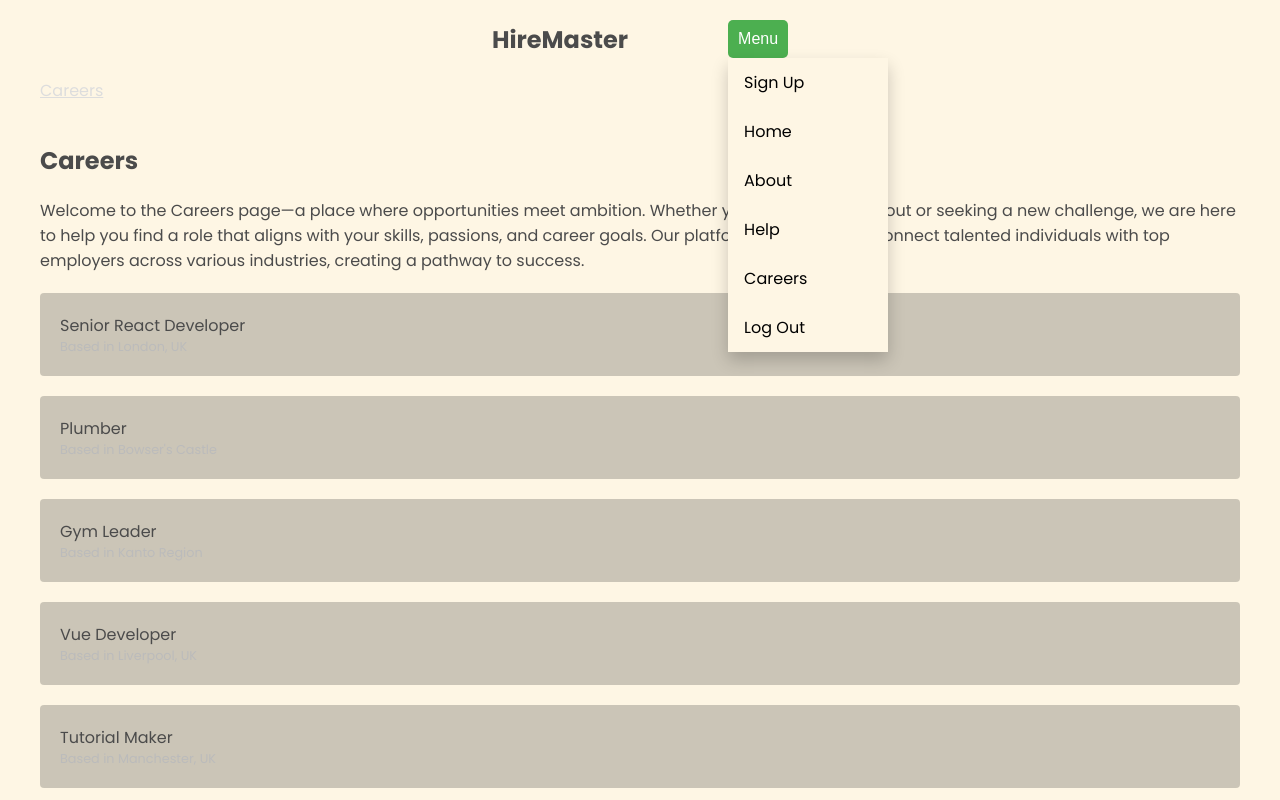
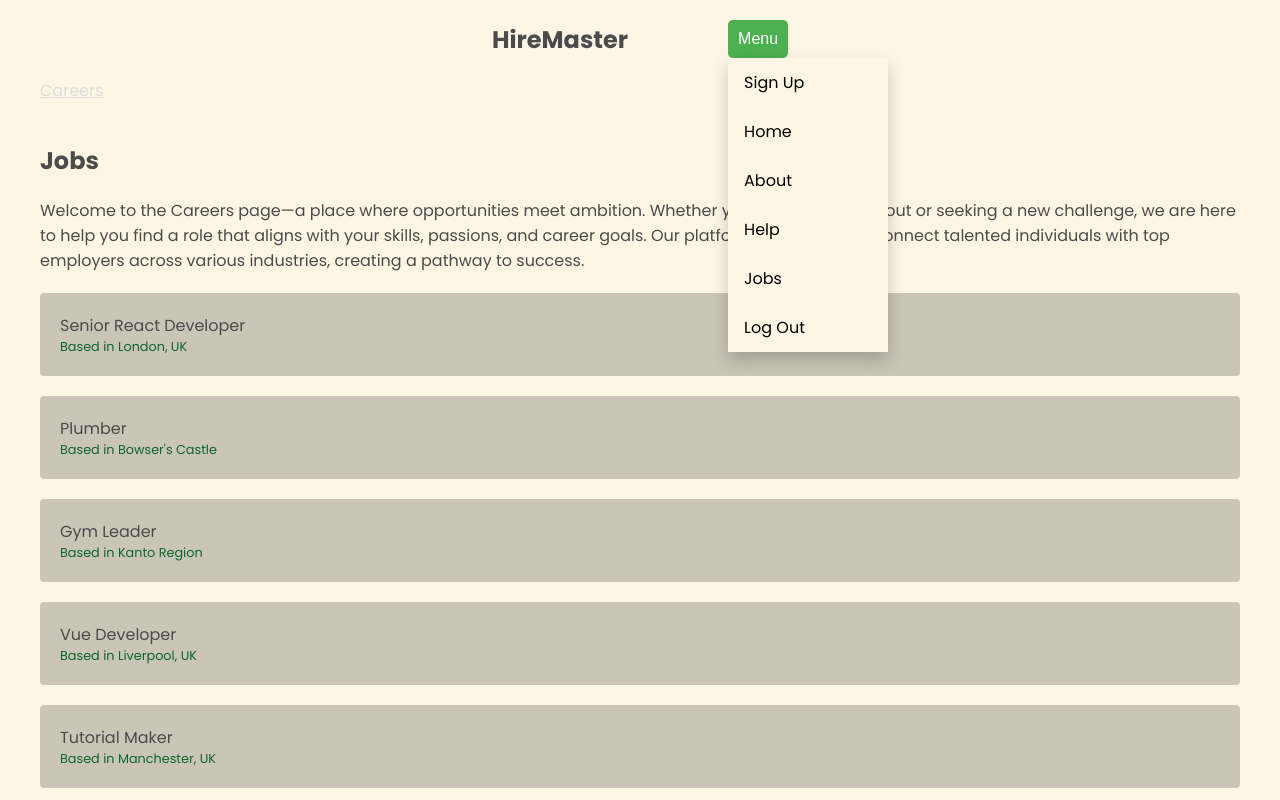
Before and after one commit to EbenAdex/HireMaster, a React (Create React App) app: page /Careers in a window 1280 px wide. Both pictures are taken after a click on the button "Menu". Shown: the top 800 px of the page. Built offline with nearby package versions, Linux system fonts and the light colour scheme; data requests are answered from the project's data file.

Commit message:
Add HydrationSafe component, update Careers to Jobs, and enhance ApplyForm navigation

```diff
--- a/package.json
+++ b/package.json
@@ -35,5 +35,8 @@
       "last 1 firefox version",
       "last 1 safari version"
     ]
+  },
+  "devDependencies": {
+    "webpack": "^5.97.1"
   }
 }
--- a/src/App.js
+++ b/src/App.js
@@ -18,8 +18,8 @@ import CareersLayout from './layouts/CareersLayout'
 import Careers , { CareersLoader } from './pages/Careers/careers'
 import CareerDetails, { careerDetailsLoader } from './pages/CareerDetails'
 import ApplyForm from './pages/ApplyForm'
-import ReactDOM from 'react-dom'
 import './App.css'
+import React from 'react'
 
  const router = createBrowserRouter(
   createRoutesFromElements(
@@ -65,7 +65,13 @@ import './App.css'
  )
 function App() {
   return (
-  <RouterProvider router={router} />
+    <React.StrictMode>
+       <RouterProvider
+   router={router}
+   fallbackElement={<div>Loading...</div>}
+   />
+    </React.StrictMode>
+
       );
 }
 
--- /dev/null
+++ b/src/Components/HydrationSafe.js
@@ -0,0 +1,13 @@
+import { useEffect, useState } from "react";
+
+const HydrationSafe = ({ children }) => {
+   const [isMounted, setIsMounted] = useState(false);
+
+   useEffect(() => {
+    setIsMounted(true);
+   }, []);
+
+   return isMounted ? children : <div>Loading...</div>;
+};
+
+export default HydrationSafe;
--- a/src/index.css
+++ b/src/index.css
@@ -9,7 +9,17 @@ body {
   padding: 20px;
   font-family: "Poppins";
   background: var(--secondary);
+  animation: skeleton-loading 1.5s infinite;
 }
+@keyframes skeleton-loading {
+  0% {
+    background-position: 200% 0;
+  }
+  100% {
+    background-position: -200% 0;
+  }
+}
+
 * {
   color: #4b4b4b;
   margin: 0;
@@ -117,7 +127,7 @@ form label span {
 }
 .careers > a p:last-child {
   font-size: 0.8em;
-  color: #bbb;
+  color: #0c662d;
 }
 
 /* careers details */
--- a/src/layouts/CareersLayout.js
+++ b/src/layouts/CareersLayout.js
@@ -3,7 +3,7 @@ import { Outlet } from "react-router-dom";
 export default function CareersLayout() {
     return (
         <div className="career-layout">
-            <h2>Careers</h2>
+            <h2>Jobs</h2>
             <p>
                 Welcome to the Careers page—a place where opportunities meet ambition.
                 Whether you are just starting out or seeking a new challenge, we are here to help you find a role
--- a/src/layouts/RootLayout.js
+++ b/src/layouts/RootLayout.js
@@ -34,11 +34,10 @@ export default function RootLayout() {
                       <NavLink to="/"  onClick={closeDropdown}>Home</NavLink>
                      <NavLink to="about"  onClick={closeDropdown}>About</NavLink>
                     <NavLink to="help"  onClick={closeDropdown}>Help</NavLink>
-                    <NavLink to="careers"  onClick={closeDropdown}>Careers</NavLink>
+                    <NavLink to="careers"  onClick={closeDropdown}>Jobs</NavLink>
                     <span className="logout-link" onClick={handleLogout}>Log Out</span>
               </div>
              </div>
-
           </nav>
           <Breadcrumbs />
       </header>
--- a/src/pages/About.js
+++ b/src/pages/About.js
@@ -1,5 +1,5 @@
-import { useState } from "react"
-import { Navigate, useNavigate } from "react-router-dom"
+// import { useState } from "react"
+// import { Navigate, useNavigate } from "react-router-dom"
 
 export default function About() {
 
--- a/src/pages/ApplyForm.js
+++ b/src/pages/ApplyForm.js
@@ -1,8 +1,16 @@
+import { useNavigate } from "react-router-dom";
+
 export default function ApplyForm() {
+    const navigate = useNavigate();
+
+    const handleSubmit = (e) => {
+        e.preventDefault();
+        navigate("/Careers");
+    };
     return(
         <div className="apply-form">
             <h2>Apply Below</h2>
-            <form>
+            <form onSubmit={handleSubmit}>
                 <div>
                     <label htmlFor="name">FirstName</label>
                     <input type="text" id="name" name="name" required />
--- a/src/pages/CareerDetails.js
+++ b/src/pages/CareerDetails.js
@@ -1,22 +1,21 @@
-
-import { useLoaderData, useNavigate, useParams } from "react-router-dom";
-
+import { useLoaderData, useNavigate } from "react-router-dom";
+import HydrationSafe from "../Components/HydrationSafe";
 export default function CareerDetails() {
-    const { id } = useParams();
+    // const { id } = useParams();
     const career = useLoaderData();
     const navigate = useNavigate();
 
     if (!career) {
         return <div>Loading...</div>
     }
-
-
       const handleApplyClick = () => {
         navigate('/apply');
       }
+    return (
+        <HydrationSafe>
+            {career ? (
 
-    return (
-        <div className="career-details">
+                       <div className="career-details">
             <h2>Career Details for {career.title}</h2>
             <p><strong>Location:</strong> {career.location}</p>
             <p><strong>Institute:</strong> {career.institute}</p>
@@ -64,13 +63,25 @@ export default function CareerDetails() {
           <button onClick={handleApplyClick}>Apply Now.</button>
 
         </div>
+            ) : (<div>Loadeing...</div>
+
+            )}
+
+        </HydrationSafe>
     );
 }
 
 // loader function
 export const careerDetailsLoader = async ({ params }) => {
+    try{
     const { id } = params;
     const res = await fetch('http://localhost:4000/careers/' + id);
 
-    return res.json();
+    if (!res.ok) {
+        throw new Error('Failed to fetch career details.');
+    }  return res.json();
+    } catch(error) {
+    console.error(error);
+    return null;
+}
 };
```
Also changed, not shown: 1 other file (tests, documents, lock files or other folders).
